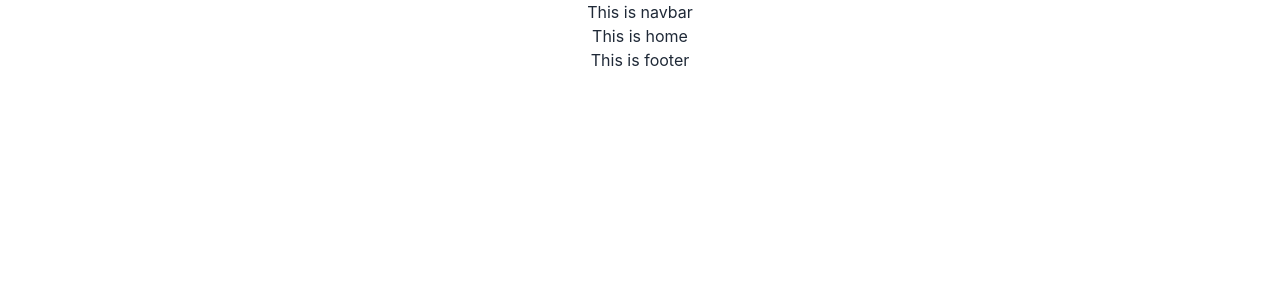
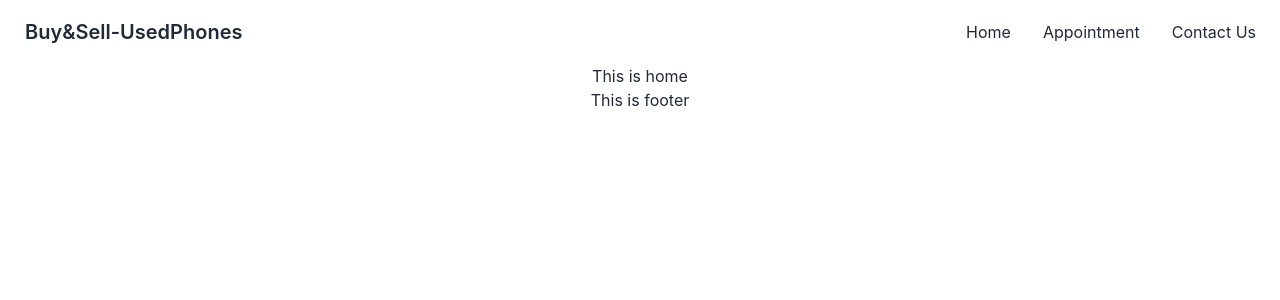
Before and after one commit to hachinrayhan/used-products-resale-client, a React (Create React App) app: page / in a window 1280 px wide. Shown: the top 300 px of the page. Built offline with nearby package versions, Linux system fonts and the light colour scheme.

Commit message:
navbar added

```diff
--- a/src/pages/shared/Navbar.js
+++ b/src/pages/shared/Navbar.js
@@ -1,9 +1,51 @@
-import React from 'react';
+import React, { useContext } from 'react';
+import { Link } from 'react-router-dom';
+// import { AuthContext } from '../../contexts/AuthProvider';
 
 const Navbar = () => {
+    // const { user, signOutUser } = useContext(AuthContext);
+
+    const handleSignOut = () => {
+        // signOutUser()
+        //     .then(() => {
+        //         alert('You have successfully signed out')
+        //     })
+        //     .catch(err => console.log(err))
+    }
+
+
+    const navItems = <>
+        <li><Link to={'/'}>Home</Link></li>
+        <li><Link to={'/appointment'}>Appointment</Link></li>
+        <li><Link to={'/contact'}>Contact Us</Link></li>
+        {/* {
+            user?.uid ? <>
+                <li><Link to={'/dashboard'}>Dashboard</Link></li>
+                <li><button onClick={handleSignOut}>SignOut</button></li>
+            </> : <li><Link to={'/login'}>Login</Link></li>
+        } */}
+    </>
     return (
-        <div>
-            <h2>This is navbar</h2>
+        <div className="navbar bg-base-100">
+            <div className="navbar-start">
+                <div className="dropdown">
+                    <label tabIndex={0} className="btn btn-ghost lg:hidden">
+                        <svg xmlns="http://www.w3.org/2000/svg" className="h-5 w-5" fill="none" viewBox="0 0 24 24" stroke="currentColor"><path strokeLinecap="round" strokeLinejoin="round" strokeWidth="2" d="M4 6h16M4 12h8m-8 6h16" /></svg>
+                    </label>
+                    <ul tabIndex={1} className="menu menu-compact dropdown-content text-start mt-3 p-2 shadow bg-base-100 rounded-box w-52">
+                        {navItems}
+                    </ul>
+                </div>
+                <Link to={'/'} className="btn btn-ghost normal-case text-xl">Buy&Sell-UsedPhones</Link>
+            </div>
+            <div className="navbar-end hidden lg:flex">
+                <ul className="menu menu-horizontal p-0">
+                    {navItems}
+                </ul>
+            </div>
+            <label htmlFor="dashboard-drawer" tabIndex={2} className="ml-auto btn btn-ghost lg:hidden">
+                <svg xmlns="http://www.w3.org/2000/svg" className="h-5 w-5" fill="none" viewBox="0 0 24 24" stroke="currentColor"><path strokeLinecap="round" strokeLinejoin="round" strokeWidth="2" d="M4 6h16M4 12h8m-8 6h16" /></svg>
+            </label>
         </div>
     );
 };
```
